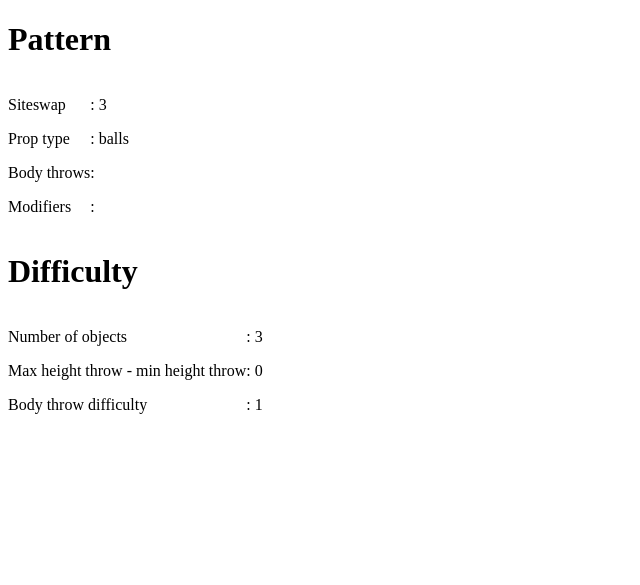
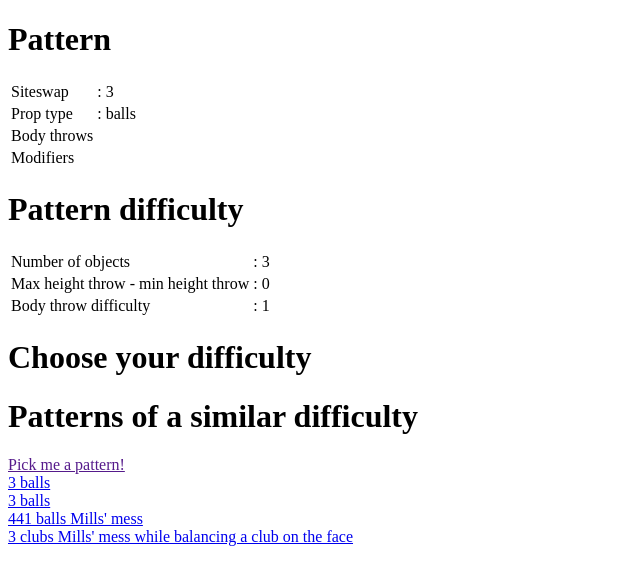
Before and after one commit to becky112358/juggling_suggestions, a Django app: page /patterns/2/ in a window 1280 px wide. Shown: the top 585 px of the page, without its empty margins (0-640 px from the left). Run offline with Django 3.2, Linux system fonts and the light colour scheme; data comes from the database, SQL or seed files in the repository; both versions use the stored data as it was after the commit.

Commit message:
List patterns (roughly) similar to the page pattern.

```diff
--- a/patterns/models.py
+++ b/patterns/models.py
@@ -10,8 +10,8 @@ class PropType(Enum):
 
 
 class Modifier(Enum):
-    MILLS_MESS = 0
-    WHILE_BALANCING_A_CLUB_ON_THE_FACE = 1
+    MILLS_MESS = "Mills' mess"
+    WHILE_BALANCING_A_CLUB_ON_THE_FACE = "while balancing a club on the face"
 
 
 class BodyThrow(Enum):
@@ -22,9 +22,9 @@ class BodyThrow(Enum):
 
 
 class BodyThrowType(Enum):
-    CATCH = 0
-    THROW = 1
-    CATCH_AND_THROW = 2
+    CATCH = "catch"
+    THROW = "throw"
+    CATCH_AND_THROW = "catch and throw"
 
 
 class Pattern(models.Model):
--- a/patterns/templates/patterns/detail.html
+++ b/patterns/templates/patterns/detail.html
@@ -3,45 +3,50 @@
 <head>
     <meta charset="UTF-8">
     <title>Juggling Idea Generator: Patterns similar to {{ pattern.siteswap }}</title>
-    <style>
-    .column {
-        float: left;
-    }
-    .row:after {
-        content: "";
-        display: table;
-        clear: both;
-    }
-    </style>
 </head>
 <body>
     <h1>Pattern</h1>
-    <div class="row">
-        <div class="column">
-            <p>Siteswap</p>
-            <p>Prop type</p>
-            <p>Body throws</p>
-            <p>Modifiers</p>
-        </div>
-        <div class="column">
-            <p>: {{ pattern.siteswap }}</p>
-            <p>: {{ pattern.prop_type }}</p>
-            <p>: {% for body_throw in pattern.body_throws %}{{ body_throw }}{% endfor %}</p>
-            <p>: {% for modifier in pattern.modifiers %}{{ modifier }}{% endfor %}</p>
-        </div>
-    </div>
-    <h1>Difficulty</h1>
-    <div class="row">
-        <div class="column">
-            <p>Number of objects</p>
-            <p>Max height throw - min height throw</p>
-            <p>Body throw difficulty</p>
-        </div>
-        <div class="column">
-            <p>: {{ pattern.difficulties_set.all.0.n_objects }}</p>
-            <p>: {{ pattern.difficulties_set.all.0.max_height_minus_min_height }}</p>
-            <p>: {{ pattern.difficulties_set.all.0.body_throw_difficulty }}</p>
-        </div>
-    </div>
+    <table>
+        <tr>
+            <td>Siteswap</td>
+            <td>: {{ pattern.siteswap }}</td>
+        </tr>
+        <tr>
+            <td>Prop type</td>
+            <td>: {{ pattern.prop_type }}</td>
+        </tr>
+        <tr>
+            <td>Body throws</td>
+            <td>{% for body_throw in pattern.body_throws %}: {{ body_throw }}<br>{% endfor %}</td>
+        </tr>
+        <tr>
+            <td>Modifiers</td>
+            <td>{% for modifier in pattern.modifiers %}: {{ modifier }}<br>{% endfor %}</td>
+        </tr>
+    </table>
+    <h1>Pattern difficulty</h1>
+    <table>
+        <tr>
+            <td>Number of objects</td>
+            <td>: {{ pattern.difficulties_set.all.0.n_objects }}</td>
+        </tr>
+        <tr>
+            <td>Max height throw - min height throw</td>
+            <td>: {{ pattern.difficulties_set.all.0.max_height_minus_min_height }}</td>
+        </tr>
+        <tr>
+            <td>Body throw difficulty</td>
+            <td>: {{ pattern.difficulties_set.all.0.body_throw_difficulty }}</td>
+        </tr>
+    </table>
+    <h1>Choose your difficulty</h1>
+    <h1>Patterns of a similar difficulty</h1>
+    <a href="">Pick me a pattern!</a>
+    {% for similar_pattern in pattern_list %}
+        {% if similar_pattern.difficulties_set.all.0.n_objects == pattern.difficulties_set.all.0.n_objects %}
+        <br>
+        <a href="{% url 'patterns:detail' similar_pattern.id %}">{{ similar_pattern }}</a>
+        {% endif %}
+    {% endfor %}
 </body>
 </html>
--- a/patterns/templates/patterns/index.html
+++ b/patterns/templates/patterns/index.html
@@ -19,7 +19,7 @@
         <h2>Clubs</h2>
         <ul>
         {% for pattern in pattern_list %}
-            {% if pattern.prop_type == 'PropType.CLUBS' %} <!--TODO Ewy ewy different from 'balls'!!-->
+            {% if pattern.prop_type == 'clubs' %}
                 <li><a href="{% url 'patterns:detail' pattern.id %}">{{ pattern.siteswap }}</a></li>
             {% endif %}
         {% endfor %}
@@ -27,7 +27,7 @@
         <h2>Rings</h2>
         <ul>
         {% for pattern in pattern_list %}
-            {% if pattern.prop_type == 'PropType.RINGS' %}
+            {% if pattern.prop_type == 'rings' %}
                 <li><a href="{% url 'patterns:detail' pattern.id %}">{{ pattern.siteswap }}</a></li>
             {% endif %}
         {% endfor %}
--- a/patterns/views.py
+++ b/patterns/views.py
@@ -6,10 +6,12 @@ from .models import Pattern, PropType
 def index(request):
     pattern_list = Pattern.objects.all()
     return render(request, 'patterns/index.html',
-                  {'pattern_list': pattern_list,
-                   'PropType': PropType})
+                  {'pattern_list': pattern_list})
 
 
 def detail(request, pattern_id):
+    pattern_list = Pattern.objects.all()
     pattern = get_object_or_404(Pattern, pk=pattern_id)
-    return render(request, 'patterns/detail.html', {'pattern': pattern})
+    return render(request, 'patterns/detail.html',
+                  {'pattern': pattern,
+                   'pattern_list': pattern_list})
```
Also changed, not shown: db.sqlite3.
